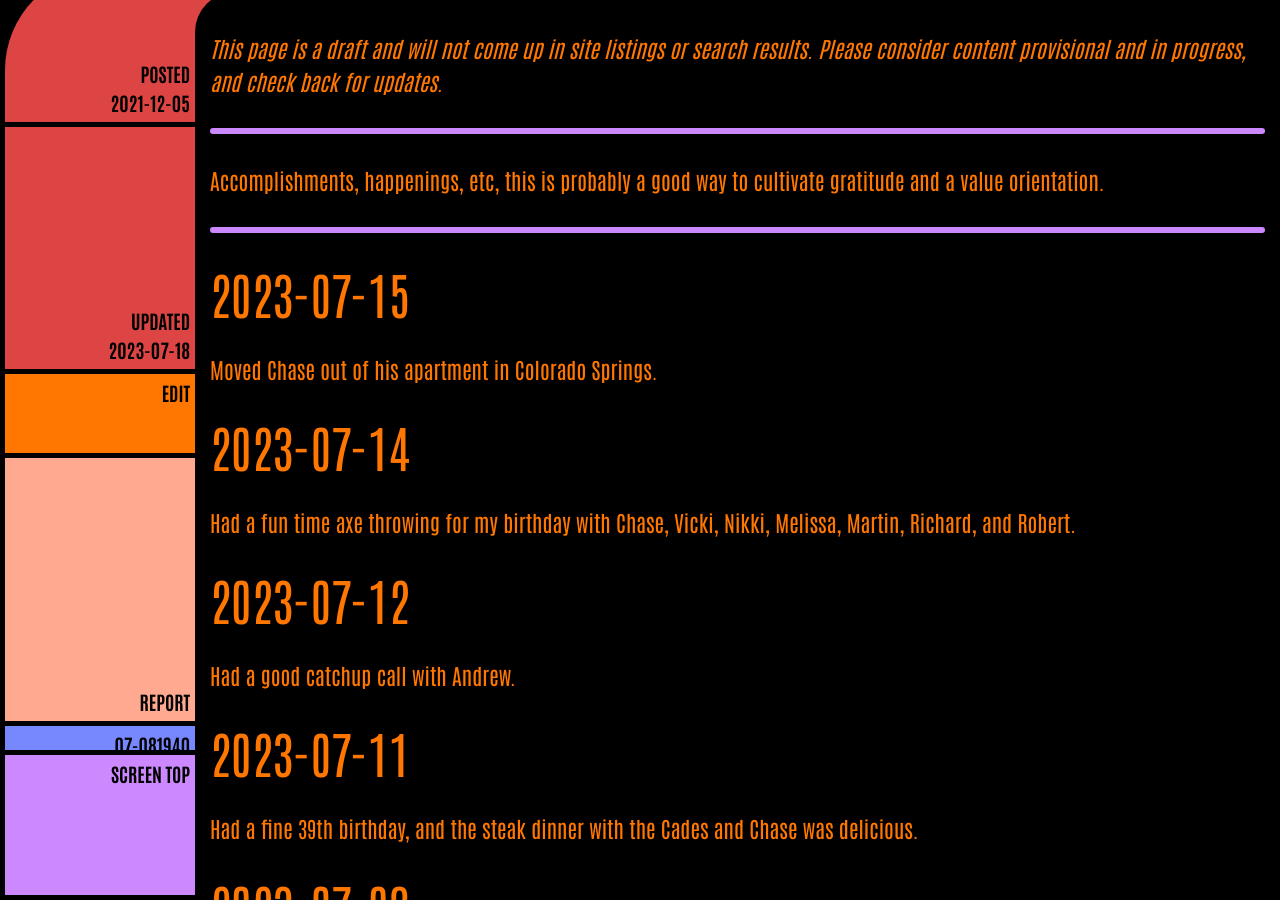
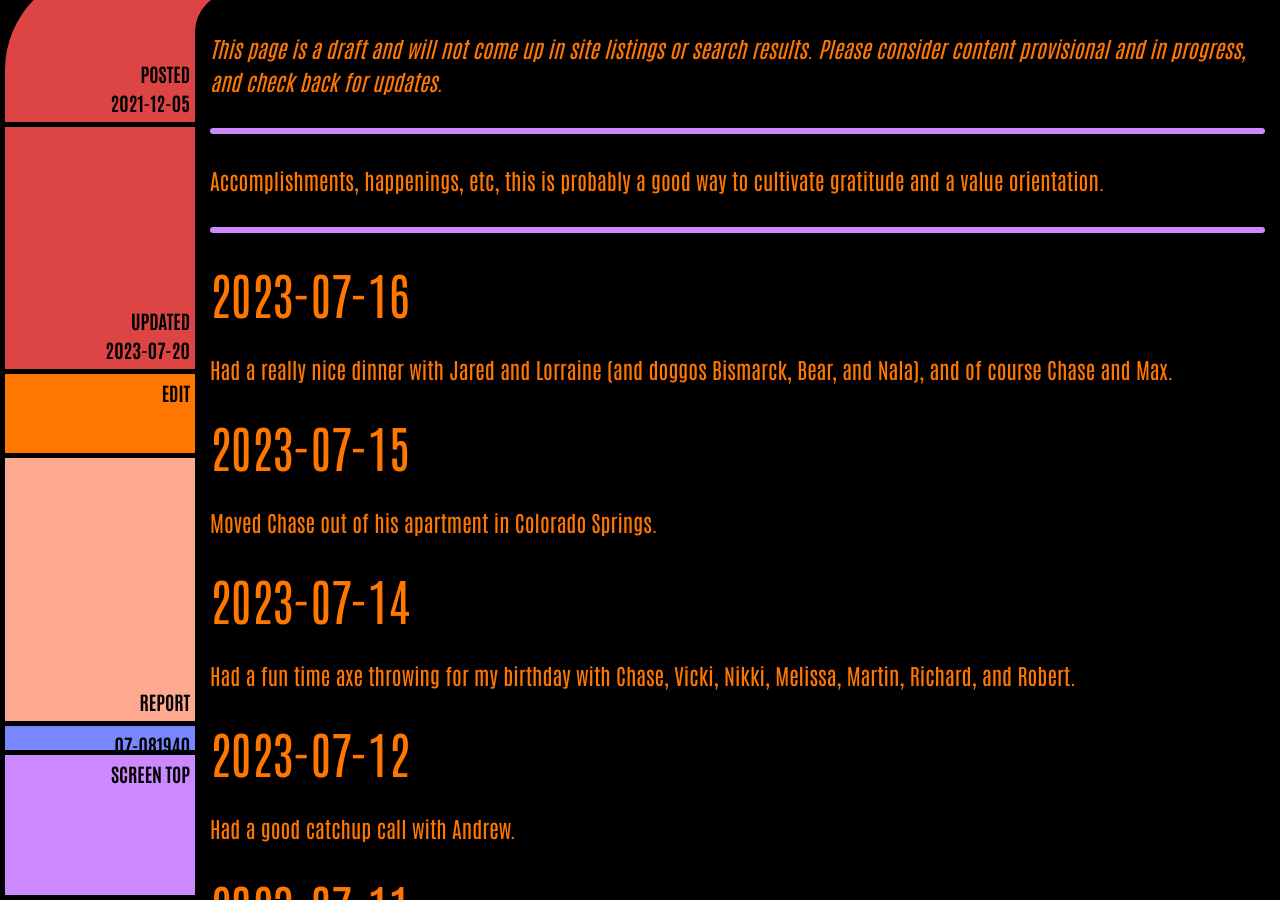
Before and after one commit to ArthurZey/arthurzey.github.io, a Jekyll site: the page built from _pages/one-good-thing.md, in a window 1280 px wide and 900 px high, scrolled down 333 px. Built offline with Jekyll 4.4.1, drawn with Linux system fonts in a browser that asks for light colours.

Commit message:
added 2023-07-16

```diff
--- a/_pages/one-good-thing.md
+++ b/_pages/one-good-thing.md
@@ -2,12 +2,15 @@
 title: One Good Thing
 description: "Accomplishments, happenings, etc, this is probably a good way to cultivate gratitude and a value orientation."
 date: "2021-12-05"
-last_modified_at: "2023-07-18T23:39:13+00:00"
+last_modified_at: "2023-07-20T04:24:09+00:00"
 tags:
   - happenings
   - draft
 sitemap: false
 ---
+
+## 2023-07-16
+Had a really nice dinner with Jared and Lorraine (and doggos Bismarck, Bear, and Nala), and of course Chase and Max.
 
 ## 2023-07-15
 Moved Chase out of his apartment in Colorado Springs.
```
